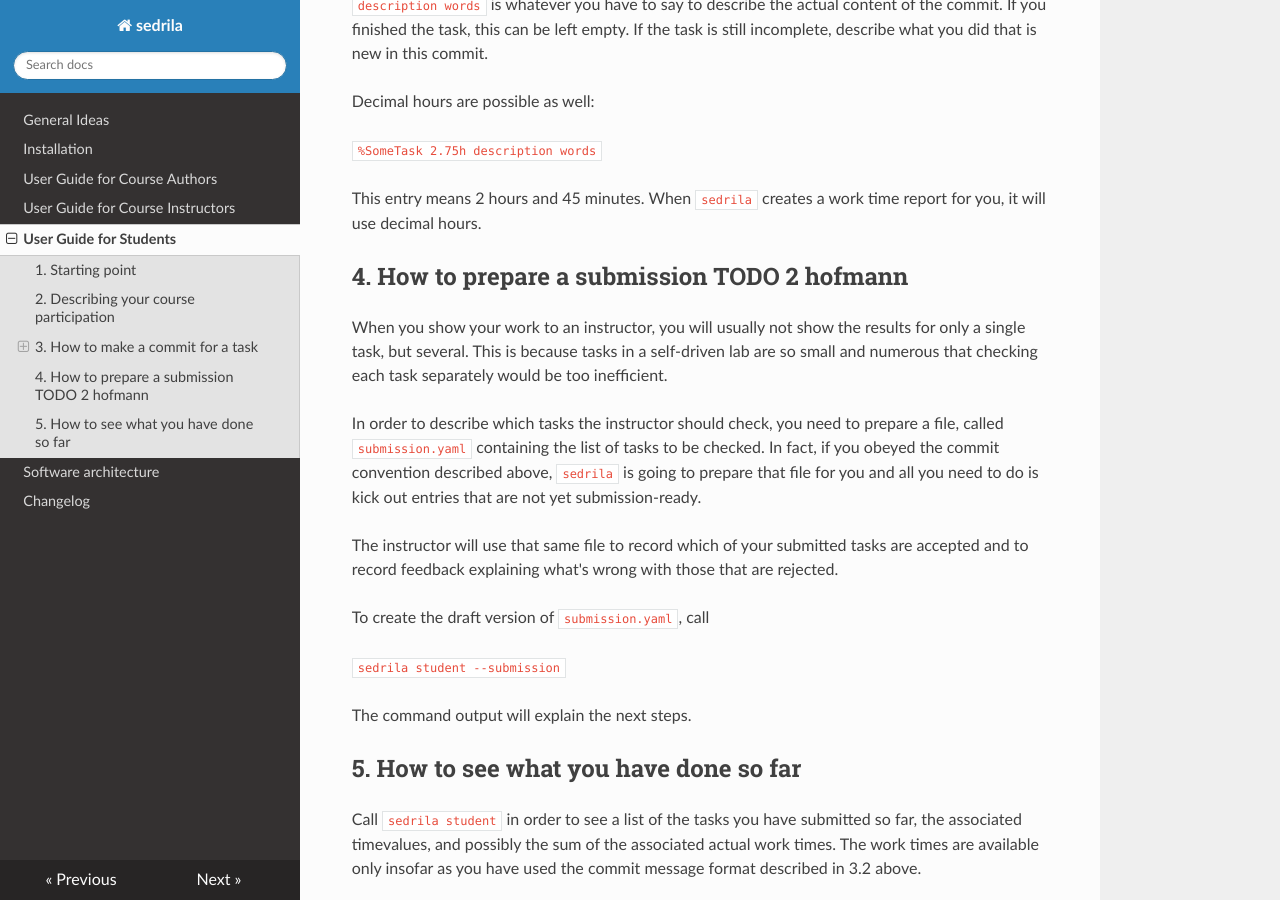
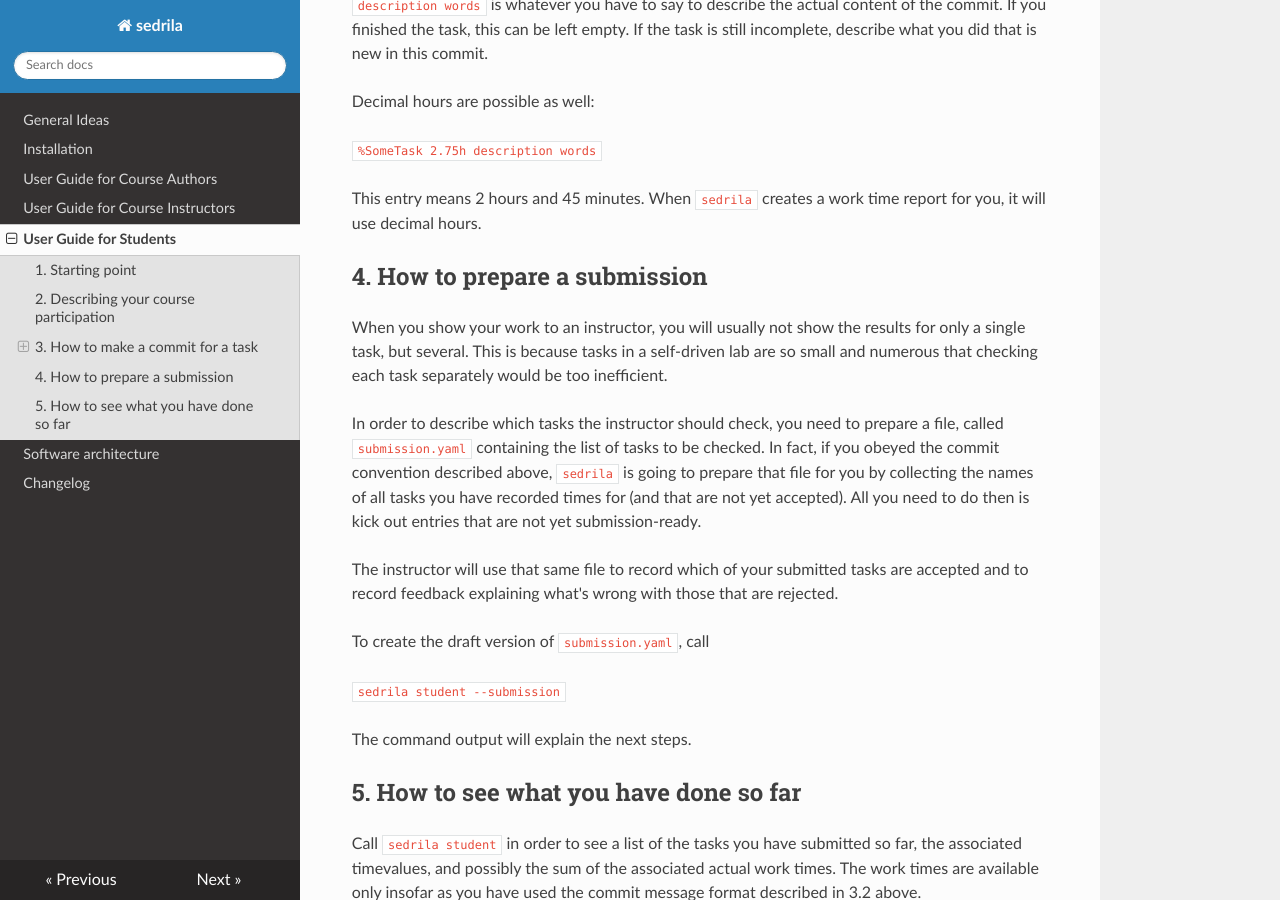
Before and after one commit to fubinf/sedrila, an MkDocs documentation site: the page built from docs/students.md, in a window 1280 px wide and 900 px high, scrolled down 1671 px. Built offline with MkDocs 1.6.1, drawn with Linux system fonts in a browser that asks for light colours; nearby versions of some CDN libraries.

Commit message:
students.md: remove TODO, clarify submission preparation

```diff
--- a/docs/students.md
+++ b/docs/students.md
@@ -87,7 +87,7 @@ This entry means 2 hours and 45 minutes.
 When `sedrila` creates a work time report for you, it will use decimal hours.
 
 
-## 4. How to prepare a submission  TODO 2 hofmann
+## 4. How to prepare a submission
 
 When you show your work to an instructor, you will usually not show the results
 for only a single task, but several.
@@ -97,7 +97,9 @@ task separately would be too inefficient.
 In order to describe which tasks the instructor should check, you need to prepare
 a file, called `submission.yaml` containing the list of tasks to be checked.
 In fact, if you obeyed the commit convention described above, `sedrila` is going
-to prepare that file for you and all you need to do is kick out entries that
+to prepare that file for you by collecting the names of all tasks you have
+recorded times for (and that are not yet accepted).
+All you need to do then is kick out entries that
 are not yet submission-ready.
 
 The instructor will use that same file to record which of your submitted tasks
```
